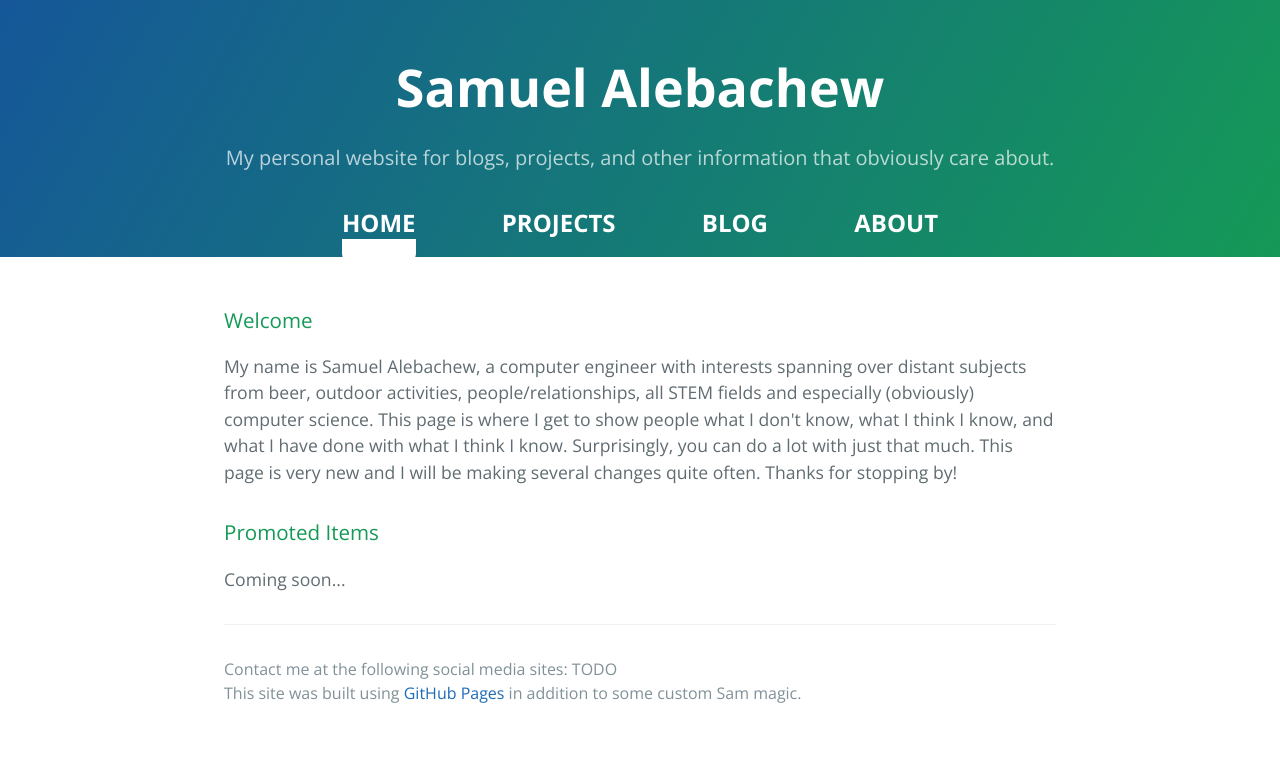
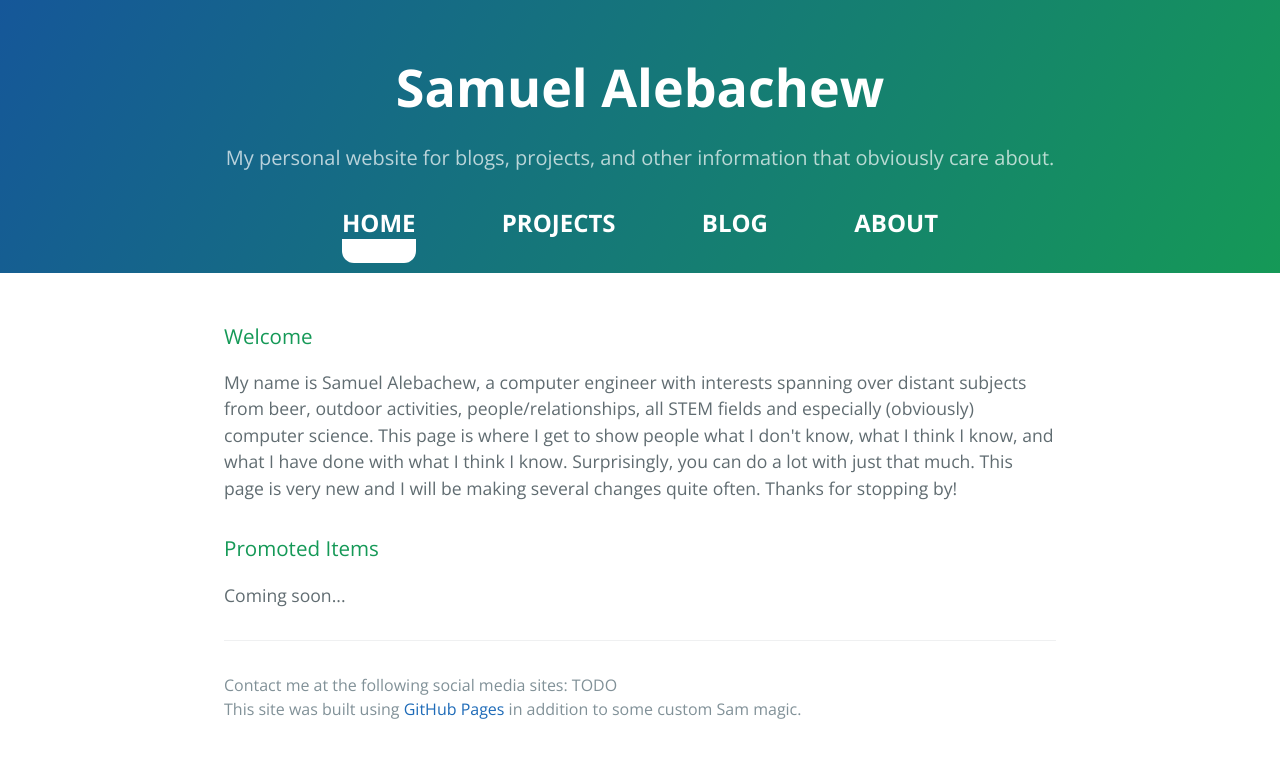
Before and after one commit to samuelAle/samuelAle.github.io, a Jekyll site: the page built from index.html, in a window 1280 px wide. Shown: the top 758 px of the page. Built offline with Jekyll 4.4.1, drawn with Linux system fonts in a browser that asks for light colours.

Commit message:
Updated css for better looking nav indicator

```diff
--- a/css/stylesheet.css
+++ b/css/stylesheet.css
@@ -269,7 +269,6 @@ a:hover {
     list-style: outside none none;
     outline: 0px none;
     padding-left: 0;
-    padding-bottom: 1em;
 }
 
 .nav-item {
@@ -278,7 +277,7 @@ a:hover {
 }
 
 #nav-active a {
-    border-bottom: 1.1em solid white;
+    border-bottom: 1em solid white;
     border-radius: 0.5em;
 }
 
@@ -303,6 +302,24 @@ a:hover {
   }
 }
 
+@media screen and (min-width: 64em) {
+  #nav ul {
+    padding-bottom: 2em;
+  }
+}
+
+@media screen and (min-width: 42em) and (max-width: 64em) {
+  #nav ul {
+    padding-bottom: 1.5em;
+  }
+}
+
+@media screen and (max-width: 42em) {
+  #nav ul {
+    padding-bottom: 1em;
+  }
+}
+
 .nav::after, .nav::before {
     box-sizing: border-box;
 }
```
